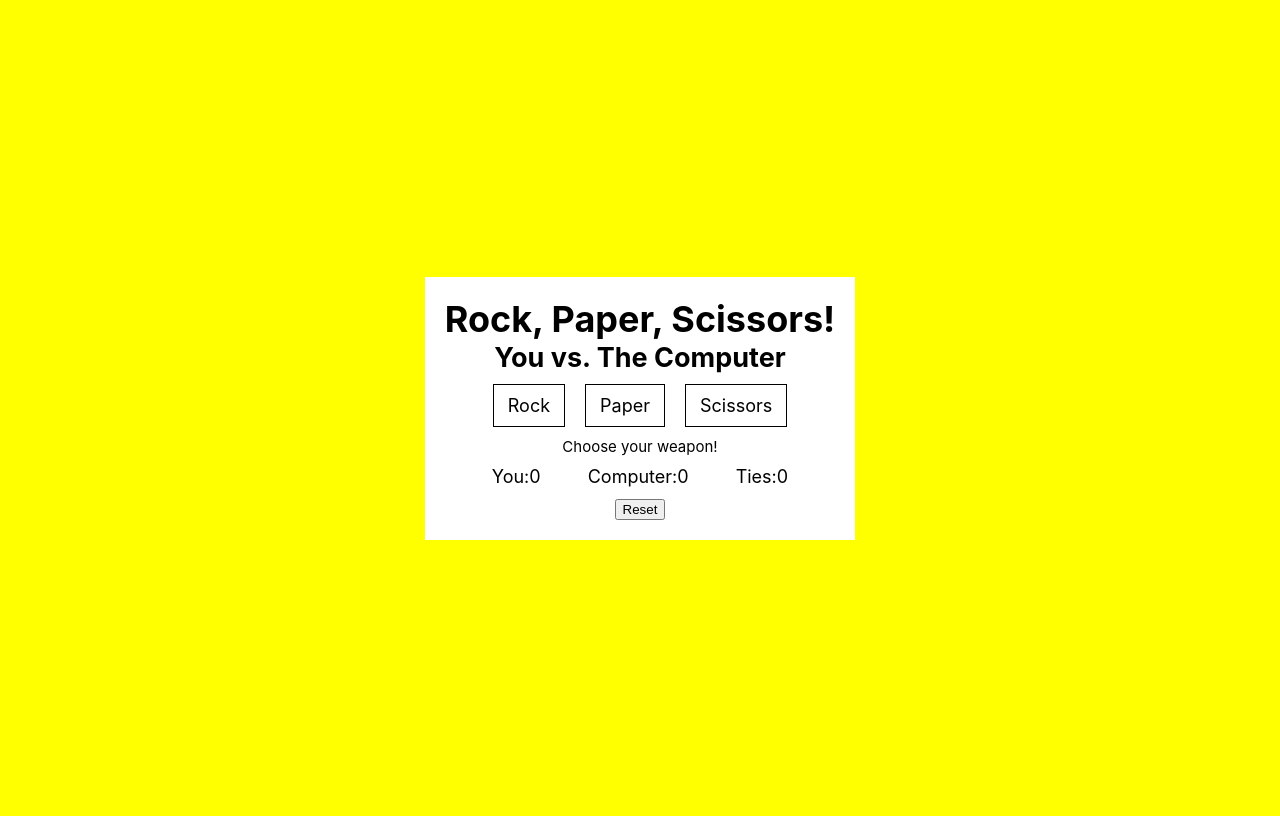
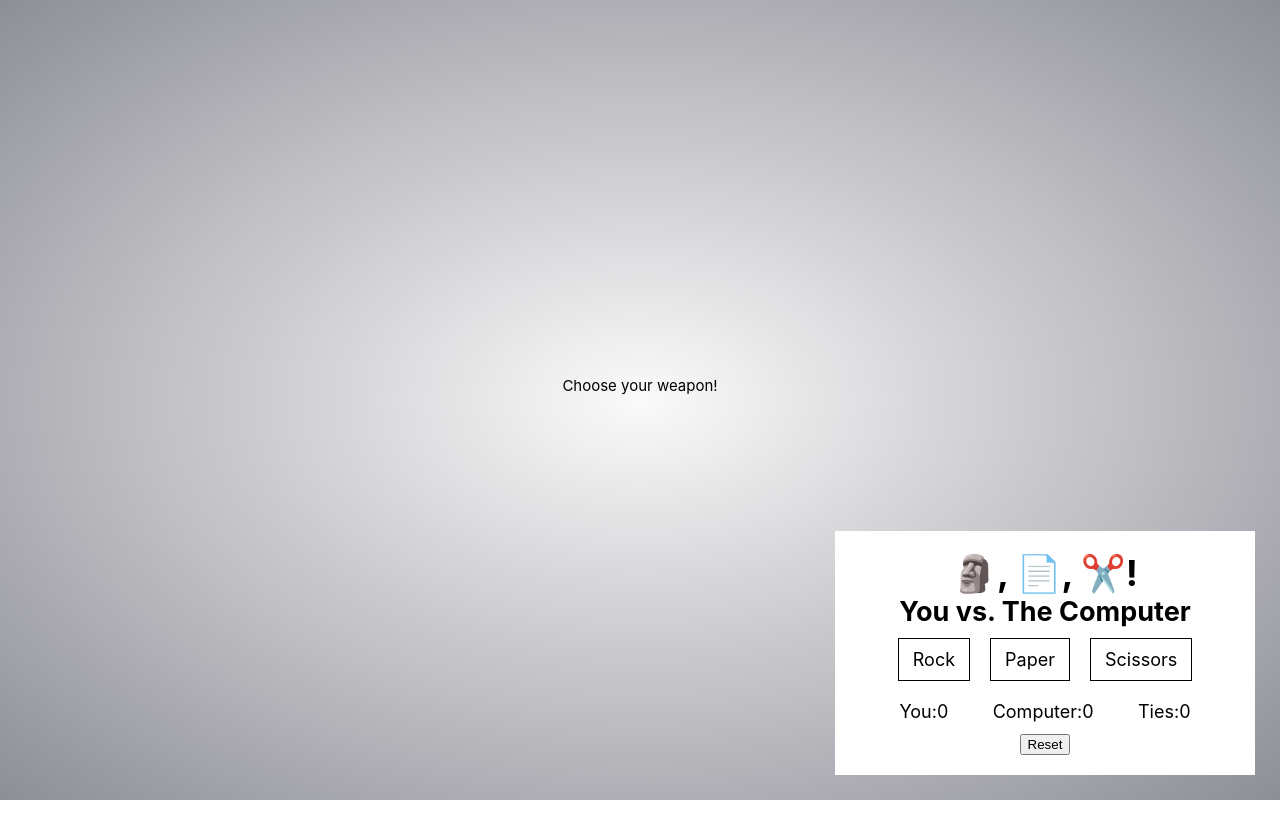
Before and after one commit to jasonflorentino/odin-rockPaperScissors, a plain HTML site: page index.html in a window 1280 px wide. Drawn offline with Linux system fonts and the light colour scheme.

Commit message:
🔶 Repositioned game controller.

```diff
--- a/index.html
+++ b/index.html
@@ -2,26 +2,25 @@
 <html>
     <head>
         <meta charset="UTF-8">
+        <meta name="viewport" content="width=device-width"/>
         <link rel="stylesheet" href="styles.css"/>
         <title>Rock, Paper, Scissors!</title>
-        <!-- Rock: &#129356;
-        Paper: &#128478;
+        <!-- Curling Rock: &#129356;
+        Mayoi: &#128511;
+        Flat Paper: &#128196;
+        Rolled Paper: &#128478;
         Scissors: ✂️&#xFE0E; -->
     </head>
     <body>
-        <main>
-            <h1>Rock, Paper, Scissors!</h1>
+        <div id="controller">
+            <h1>&#128511;, &#128196;, ✂️&#xFE0E;!</h1>
             <h2>You vs. The Computer</h2>
             <div id="choices">
                 <div id="rock" class="click_me">Rock</div>
                 <div id="paper" class="click_me">Paper</div>
                 <div id="scissors" class="click_me">Scissors</div>
             </div>
-            <div id="winner">
-            </div>
-            <div id="result">
-                Choose your weapon!
-            </div>
+
             <div id="stats">
                 <div class="stat-item">
                     You: <div id="playerWins">0</div>
@@ -34,7 +33,14 @@
                 </div>
             </div>
             <button id="reset">Reset</button>
-        </main>
+        </div>
+        <div id="output">
+            <div id="winner">
+            </div>
+            <div id="result">
+                Choose your weapon!
+            </div>
+        </div>
     </body>
     <script src="game.js"></script>
 </html>
--- a/styles.css
+++ b/styles.css
@@ -1,23 +1,31 @@
 html {
-  margin: 0;
-  padding: 0;
   font-size: 18px;
   font-family: -apple-system, BlinkMacSystemFont, 'Segoe UI', Roboto, Oxygen, Ubuntu, Cantarell, 'Helvetica Neue', sans-serif;
 }
 
 body {
+  margin: 0;
   height: 100vh;
+  width: 100vw;
+  background: radial-gradient(#fafafa, #8e8e97);
   display: flex;
   justify-content: center;
-  align-items: flex-end;
-  background-color: yellow;
+  align-items: center;
 }
 
-main {
-  align-self: center;
+#controller {
+  position: fixed;
+  min-width: 380px;
+  right: 25px;
+  bottom: 25px;
   padding: 20px;
   background-color: white;
   text-align: center;
+}
+
+#output {
+  text-align: center;
+  padding-bottom: 30px;
 }
 
 h1, h2 {
```
